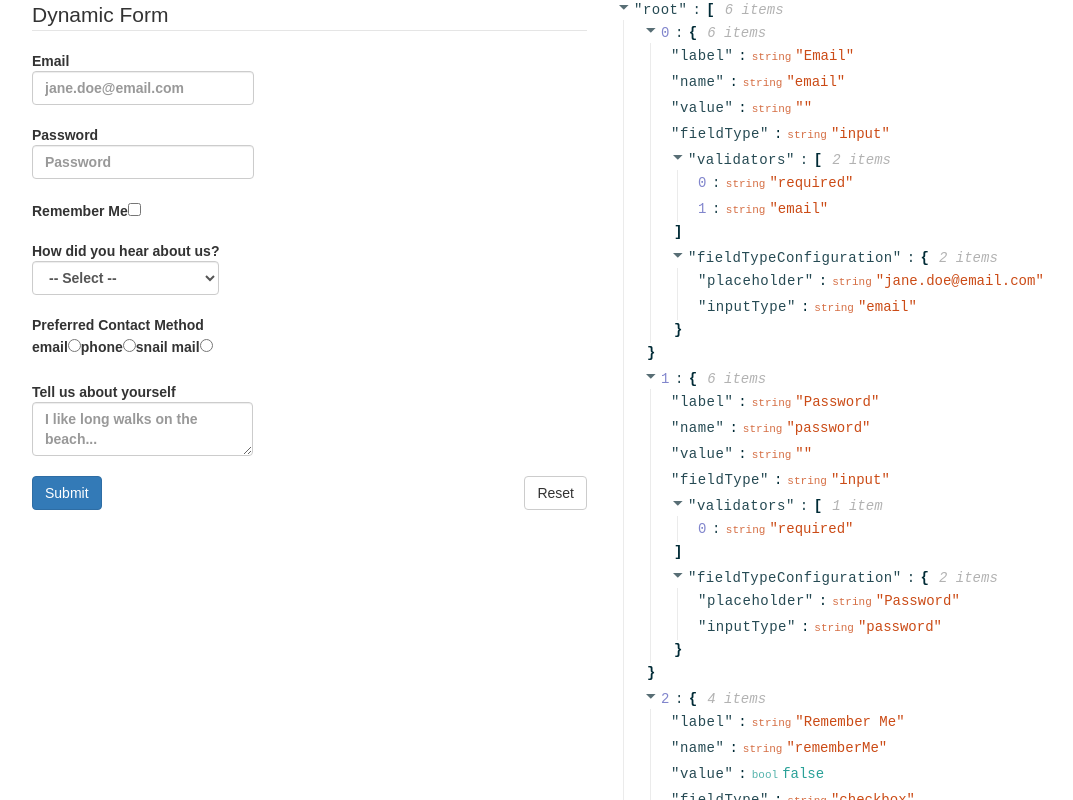
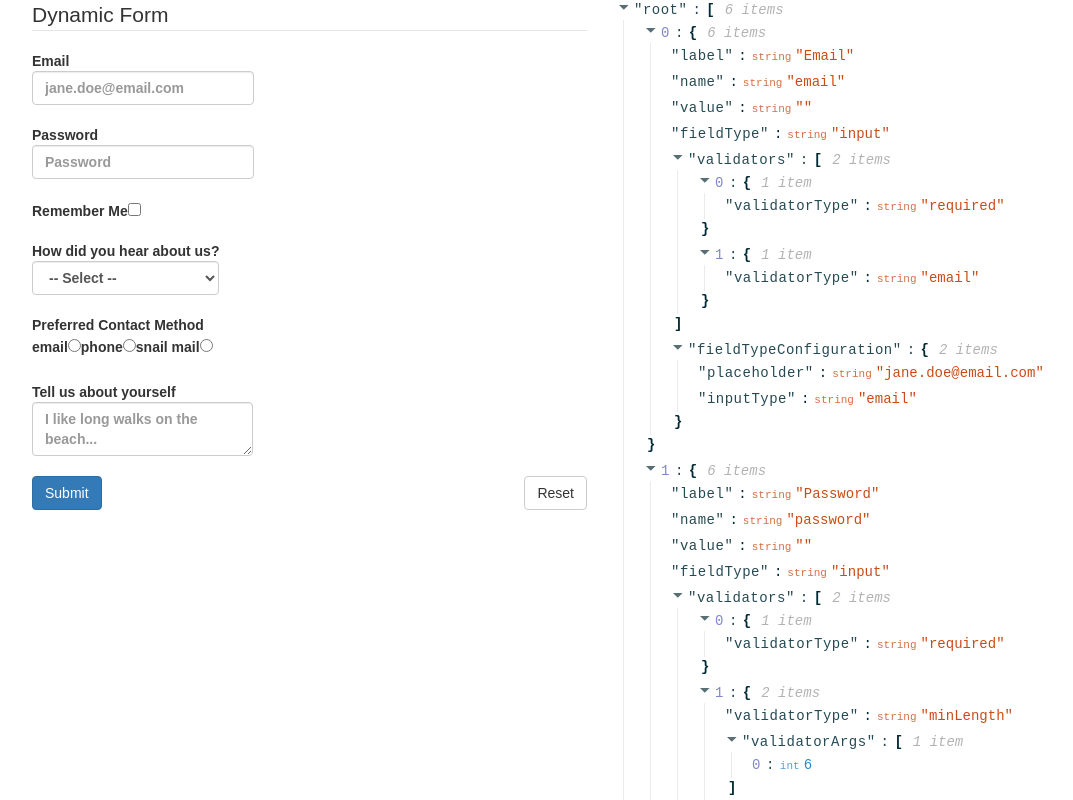
Before and after one commit to third774/formik-flow-dynamic-forms, a React app: page / in a window 1280 px wide. Shown: the top 800 px of the page, without its empty margins (38-1111 px from the left). Built offline with nearby package versions, Linux system fonts and the light colour scheme.

Commit message:
Add ability to configure args for validators

```diff
--- a/src/DynamicForm/DynamicForm.js
+++ b/src/DynamicForm/DynamicForm.js
@@ -126,13 +126,18 @@
     const errors = {}
     config.forEach(field => {
       if (field.validators) {
-        const firstBrokenValidationRule = field.validators.find(validatorName => {
-          return Validators[validatorName](values[field.name], field.label)
+        const firstBrokenValidationRule = field.validators.find(validatorConfig => {
+          return Validators[validatorConfig.validatorType](
+            values[field.name],
+            field.label,
+            ...[validatorConfig.validatorArgs]
+          )
         })
         if (firstBrokenValidationRule) {
-          errors[field.name] = Validators[firstBrokenValidationRule](
+          errors[field.name] = Validators[firstBrokenValidationRule.validatorType](
             values[field.name],
-            field.label
+            field.label,
+            ...[firstBrokenValidationRule.validatorArgs]
           )
         }
       }
--- a/src/DynamicForm/FieldInterfaces.js
+++ b/src/DynamicForm/FieldInterfaces.js
@@ -1,6 +1,6 @@
 // @flow
 
-import type {ValidatorTypes} from "./Validators"
+import type {ValidatorTypes, ValidatorConfig} from "./Validators"
 
 export interface FieldComponentProps<TFieldTypeConfiguration> {
   name: string;
@@ -16,7 +16,7 @@
   name: string;
   fieldType: FieldType;
   value: any;
-  validators?: ValidatorTypes[];
+  validators?: ValidatorConfig[];
   fieldTypeConfiguration?: TFieldTypeConfiguration;
 }
 
--- a/src/DynamicForm/Validators.js
+++ b/src/DynamicForm/Validators.js
@@ -1,20 +1,30 @@
 // @flow
 
-export type ValidatorFunction = (value: any, label: string) => string | null
-export type ValidatorTypes = "required" | "email"
+export type ValidatorFunction = (value: any, label: string, ...args: any) => string | null
+export type ValidatorTypes = "required" | "email" | "minLength"
+export type ValidatorConfig = {
+  validatorType: ValidatorTypes,
+  validatorArgs?: any[]
+}
 
 /**
  * Map of Validator functions
  */
 export const Validators: {[key: string]: ValidatorFunction} = {
-  required: (value, label) => {
+  required: (value, label: string) => {
     if (!value) return `${label} is required.`
     return null
   },
-  email: (value: string, label) => {
+  email: (value: string, label: string) => {
     const emailRegex = /^[a-zA-Z0-9.!#$%&’*+/=?^_`{|}~-]+@[a-zA-Z0-9-]+(?:\.[a-zA-Z0-9-]+)*$/
     if (!value.match(emailRegex)) {
-      return `${label} is invalid`
+      return `${label} is invalid.`
+    }
+    return null
+  },
+  minLength: (value: string, label: string, requiredLength: number) => {
+    if (value && value.length < requiredLength) {
+      return `${label} must be at least ${requiredLength} characters.`
     }
     return null
   }
--- a/src/FieldConfig.js
+++ b/src/FieldConfig.js
@@ -8,7 +8,14 @@
     name: "email",
     value: "",
     fieldType: "input",
-    validators: ["required", "email"],
+    validators: [
+      {
+        validatorType: "required"
+      },
+      {
+        validatorType: "email"
+      }
+    ],
     fieldTypeConfiguration: {
       placeholder: "jane.doe@email.com",
       inputType: "email"
@@ -19,7 +26,15 @@
     name: "password",
     value: "",
     fieldType: "input",
-    validators: ["required"],
+    validators: [
+      {
+        validatorType: "required"
+      },
+      {
+        validatorType: "minLength",
+        validatorArgs: [6]
+      }
+    ],
     fieldTypeConfiguration: {
       placeholder: "Password",
       inputType: "password"
@@ -37,7 +52,11 @@
     name: "howDidYouHearAboutUs",
     value: "",
     fieldType: "select",
-    validators: ["required"],
+    validators: [
+      {
+        validatorType: "required"
+      }
+    ],
     fieldTypeConfiguration: {
       options: ["Friend", "Conference Talk", "Social Media"]
     }
@@ -47,7 +66,11 @@
     name: "preferredContactMethod",
     value: "",
     fieldType: "radio",
-    validators: ["required"],
+    validators: [
+      {
+        validatorType: "required"
+      }
+    ],
     fieldTypeConfiguration: {
       options: ["email", "phone", "snail mail"]
     }
@@ -57,7 +80,11 @@
     name: "tellUsAboutYourself",
     value: "",
     fieldType: "textarea",
-    validators: ["required"],
+    validators: [
+      {
+        validatorType: "required"
+      }
+    ],
     fieldTypeConfiguration: {
       placeholder: "I like long walks on the beach..."
     }
```
